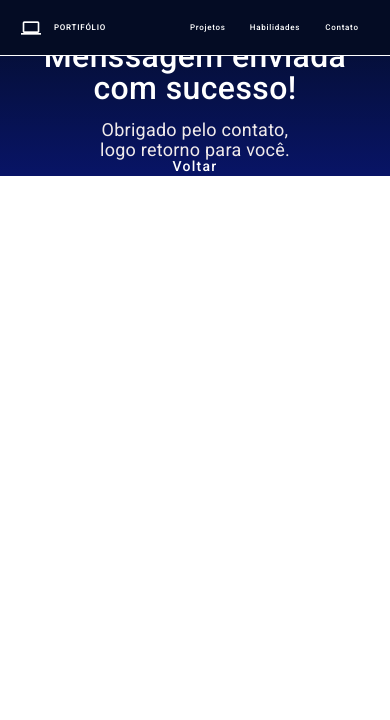
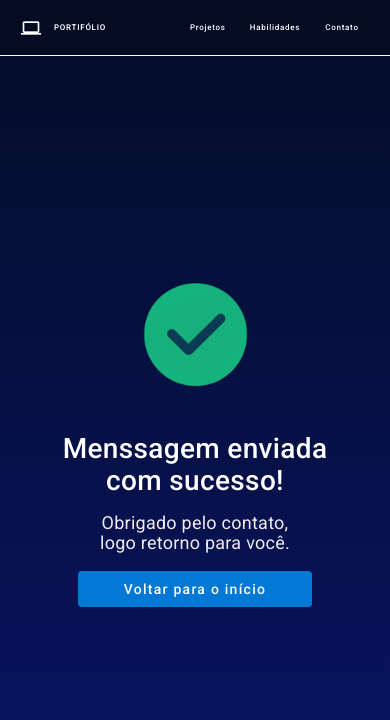
Before and after one commit to henriquelacerda00/Portifolio-Angular, an Angular app: page /mensagem-enviada in a window 390 px wide. Shown: the top 720 px of the page. Built offline with nearby package versions, Linux system fonts and the light colour scheme; a web font is replaced by a local one.

Commit message:
implementando tela de mensagem enviada para mobile

```diff
--- a/src/app/pages/mensagem-enviada/mensagem-enviada.component.scss
+++ b/src/app/pages/mensagem-enviada/mensagem-enviada.component.scss
@@ -1,7 +1,7 @@
 .mensagem-enviada{
   .container-mensagem{
     display: flex;
-    flex-direction: column;;
+    flex-direction: column;
     align-items: center;
     text-align: center;
     justify-content: center;
@@ -29,5 +29,31 @@
       background-color: #0078d4;
       width: 15%;
     }
+
+    @media (max-width: 768px) {
+      height: 100vh;
+
+      img {
+        width: 35%;
+      }
+
+      .info-mensagem h2 {
+        font-size: 28px;
+      }
+
+      button[mat-flat-button] {
+        width: 40%;
+      }
+    }
+
+    @media (max-width: 480px) {
+      img {
+        width: 50%;
+      }
+
+      button[mat-flat-button] {
+        width: 60%;
+      }
+    }
   }
 }
```
